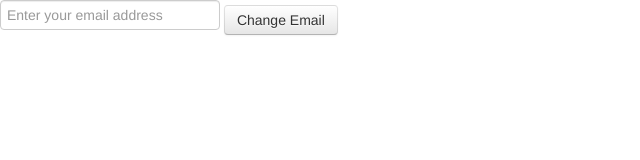
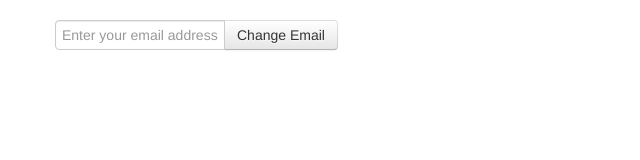
Before and after one commit to phblj/bumpfinder, a plain HTML site: page app/index.html in a window 1280 px wide. Shown: the whole page, without its empty margins (0-640 px from the left). Drawn offline with Linux system fonts and the light colour scheme.

Commit message:
Adds better display of form controls

```diff
--- a/app/index.html
+++ b/app/index.html
@@ -5,7 +5,7 @@
     <title>BumpFinder</title>
     <meta http-equiv="Content-type" content="text/html; charset=iso-8859-1" />
     <meta http-equiv="Content-Language" content="en-us" />
-    <meta name="viewport" content="width=device-width, initial-scale=1" />
+    <meta name="viewport" content="width=device-width, initial-scale=1.0" />
     <!-- <meta name="apple-mobile-web-app-capable" content="yes" /> -->
     <!-- <meta name="apple-mobile-web-app-status-bar-style" content="black" /> -->
     <!-- <link rel="apple-touch-icon" href="icon.png" /> -->
@@ -17,11 +17,20 @@
     <script type="text/javascript" src="js/bootstrap.js"></script>
     <script type="text/javascript" src="js/BumpFinder.js"></script>
     <script type="text/javascript" src="js/app.js"></script>
+    <style type="text/css">
+      .container {
+        margin-top: 20px;
+      }
+    </style>
   </head>
   <body>
-    <input id="email" type="email" placeholder="Enter your email address" />
-    <button class="btn" type="button" id="acceptEmail">Change Email</button>
-    <ul id="console"></ul>
+    <div class="container">
+      <div class="input-append">
+        <input id="email" class="span2" type="email" placeholder="Enter your email address" />
+        <button class="btn" type="button" id="acceptEmail">Change Email</button>
+      </div>
+      <ul id="console"></ul>
+    </div>
   </body>
 </html>
 
```
